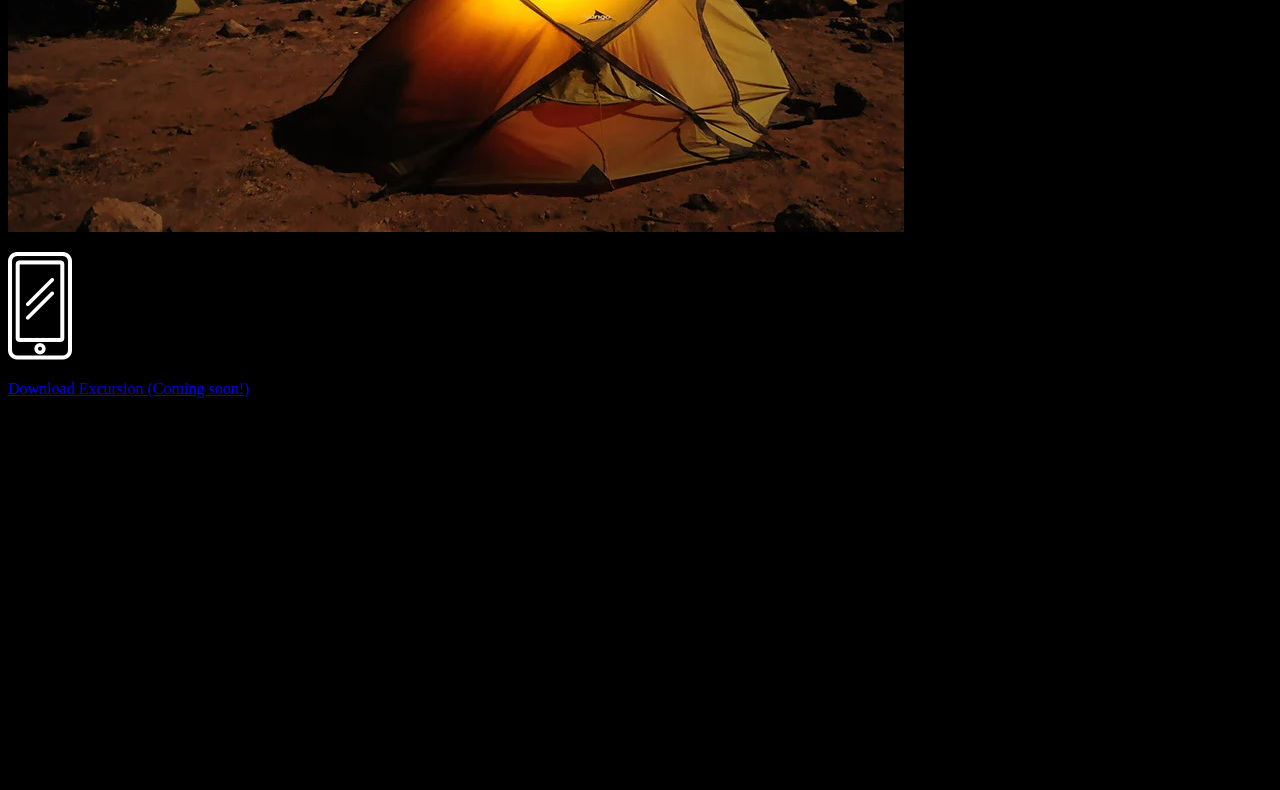
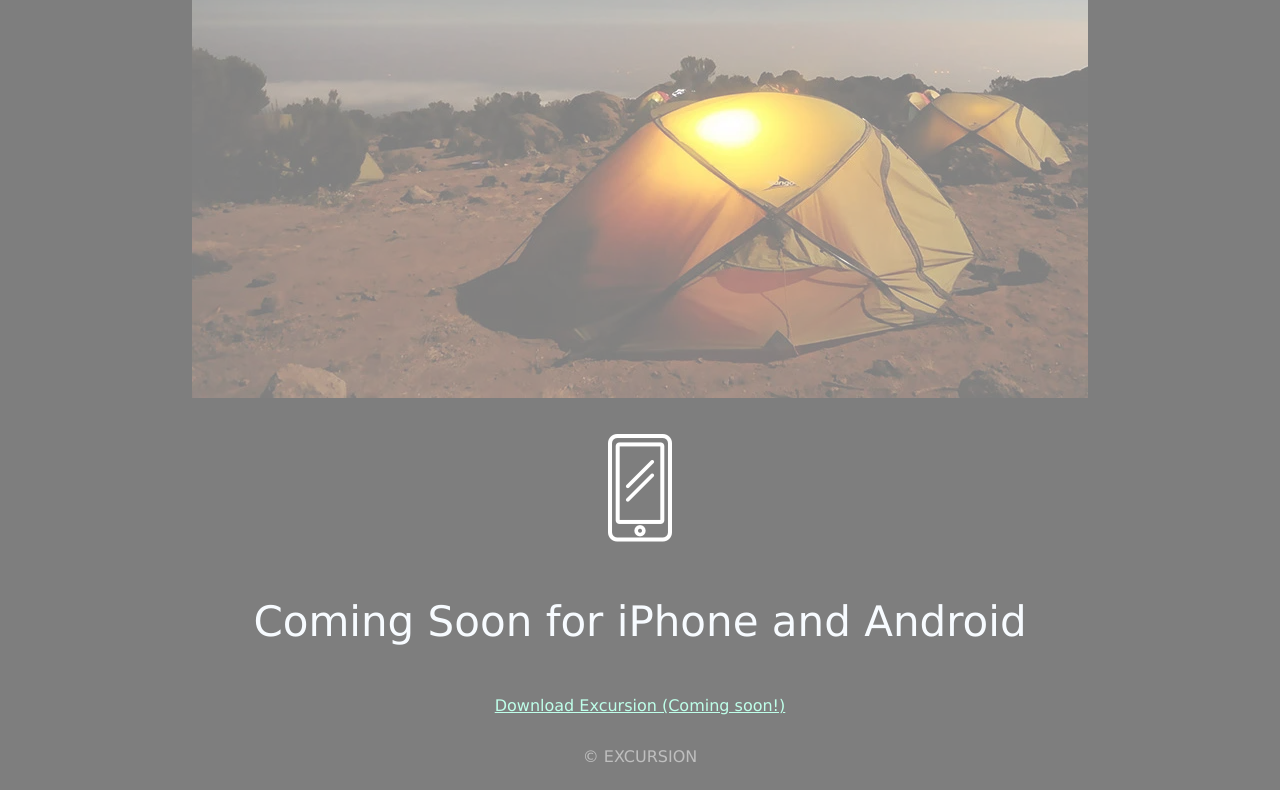
Before and after one commit to ifablab/excursion, a plain HTML site: page index.html in a window 1280 px wide. Shown: the part 664-1454 px from the top of the page. Before the commit the page ends 1078 px from the top, so only its background shows below. Drawn offline with Linux system fonts and the light colour scheme.

Commit message:
Modification css and html finished, jobs finished

```diff
--- a/index.html
+++ b/index.html
@@ -8,16 +8,22 @@
     <link rel="stylesheet" href="/ressources/css/style.css">
 </head>
     <body>
+        <div class="container">
             <h1>Discover hidden places en the world around you</h1>
-        <p><a href="#">Download Excursion (Coming soon!)</a></p>
+            <p><a class="cta"  href="#">Download Excursion (Coming soon!)</a></p>
             <video>
                 <source src="/ressources/videos/excursion.mp4" type="video/mp4">
             </video>
             <h2>Your personal travel guide</h2>
-        <p>"Excursion remembers places you like, and recommends new points of interest around you.</p>
+            <p class="excursion_p">"Excursion remembers places you like, and recommends new points of interest around you.</p>
             <p> <img src="/ressources/images/camp.webp" alt="a camp in desert"></p>
             <p><img src="/ressources/images/cellule phone icon.webp" alt=""></p>
-        <p><a href="#">Download Excursion (Coming soon!)</a></p>
-
+            <h2>Coming Soon for iPhone and Android</h2>
+            <p><a class="cta" href="#">Download Excursion (Coming soon!)</a></p>
+            <div class="footer">
+        </div>
+        <div class="footer">
+            <p>© EXCURSION</p>
+         </div>
     </body>
 </html>
--- a/ressources/css/style.css
+++ b/ressources/css/style.css
@@ -1,7 +1,42 @@
 html {
   background-color: black;
+  opacity: 0.5;
+}
+body {
+  font-family: Verdana, Geneva, Tahoma, sans-serif;
+}
+.container {
+  display: flex;
+  flex-direction: column;
+  justify-content: center;
+  align-items: center;
 }
 
 h1 {
+  font-weight: normal;
+  color: White;
+  font-size: 50px;
+  text-align: center;
+}
+
+.cta {
+  font-size: 16px;
+  color: aquamarine;
+}
+
+h2 {
   color: aliceblue;
+  font-weight: 300;
+  font-size: 42px;
 }
+
+.excursion_p {
+  font-size: 21px;
+  color: grey;
+}
+.footer {
+  text-align: right;
+}
+.footer p {
+  color: grey;
+}
```
Lines whose indentation alone changed are shown as unchanged.
